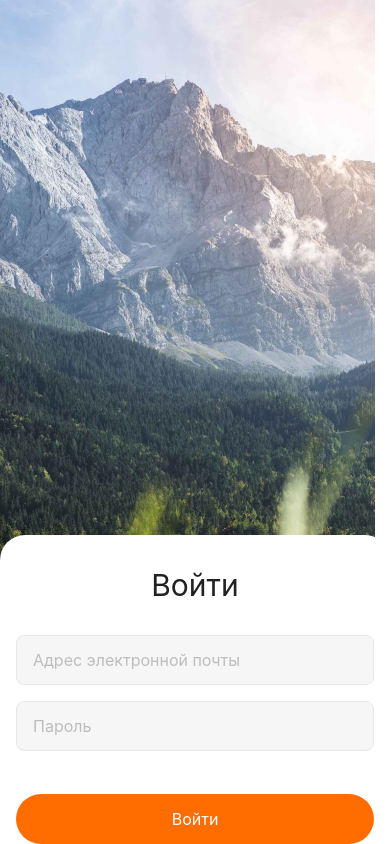
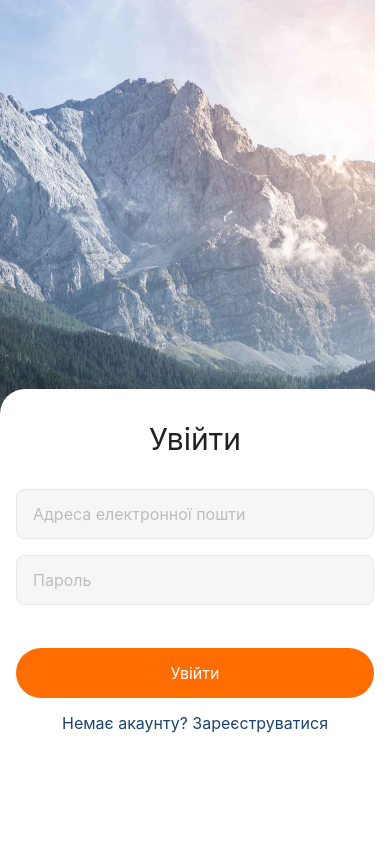
Before and after one commit to Se1ena/goit-react-native-hw, a React Native app in the folder my-new-app/: screen / in a window 390 px wide. Built offline with nearby package versions, Linux system fonts and the light colour scheme.

Commit message:
Hide/Show Keyboard

```diff
--- a/my-new-app/App.js
+++ b/my-new-app/App.js
@@ -1,33 +1,14 @@
 import { StatusBar } from "expo-status-bar";
-import { StyleSheet, View, Text, ImageBackground } from "react-native";
-// import { RegistrationScreen } from "./Screens/Components/RegistrationScreen/RegistrationScreen";
+//import { RegistrationScreen } from "./Screens/RegistrationScreen/RegistrationScreen";
 import { LoginScreen } from "./Screens/LoginScreen/LoginScreen";
+
 
 export default function App() {
   return (
-    <View style={styles.container}>
-      <ImageBackground
-        style={styles.image}
-        source={require("./assets/images/background-image.jpg")}
-      >
-        {/* <RegistrationScreen /> */}
-        <LoginScreen />
-      </ImageBackground>
+    <>
+      {/* <RegistrationScreen /> */}
+      <LoginScreen />
       <StatusBar style="auto" />
-    </View>
+    </>
   );
 }
-
-const styles = StyleSheet.create({
-  container: {
-    flex: 1,
-    backgroundColor: "#fff",
-    // alignItems: "center",
-    // justifyContent: "center",
-  },
-  image: {
-    flex: 1,
-    resizeMode: "cover",
-    justifyContent: "flex-end",
-  },
-});
--- a/my-new-app/Screens/LoginScreen/LoginScreen.js
+++ b/my-new-app/Screens/LoginScreen/LoginScreen.js
@@ -1,12 +1,39 @@
-import { StyleSheet, Text, TextInput, View, TouchableOpacity } from "react-native";
+import React, { useState } from "react";
+import {
+	StyleSheet,
+	Text,
+	ImageBackground,
+	TextInput,
+	View,
+	TouchableOpacity,
+	Platform,
+	KeyboardAvoidingView,
+	TouchableWithoutFeedback,
+	Keyboard,
+} from "react-native";
 
 export const LoginScreen = () => {
+    const [isShowKeyboard, setIsShowKeyboard] = useState(false);
+
+	const keyboardHide = () => {
+		setIsShowKeyboard(false);
+		Keyboard.dismiss();
+	};
 	return (
-		<View style={styles.box}>
-			<Text style={styles.formTitle}>Войти</Text>
+		<View style={styles.container}>
+			<TouchableWithoutFeedback onPress={keyboardHide}>
+				<ImageBackground style={styles.image} source={require("../../assets/images/background-image.jpg")}>
+					<KeyboardAvoidingView behavior={Platform.OS == "ios" && "padding"}>
+						<View style={{ ...styles.box, paddingBottom: isShowKeyboard ? 32 : 111 }}>
+							<Text style={styles.formTitle}>Увійти</Text>
 							<View style={styles.form}>
 								<View style={{ marginBottom: 16 }}>
-					<TextInput style={styles.input} placeholder={"Адрес электронной почты"} placeholderTextColor={"#BDBDBD"} />
+									<TextInput
+										style={styles.input}
+										placeholder={"Адреса електронної пошти"}
+										placeholderTextColor={"#BDBDBD"}
+										onFocus={() => setIsShowKeyboard(true)}
+									/>
 								</View>
 								<View style={{ marginBottom: 43 }}>
 									<TextInput
@@ -14,17 +41,34 @@ export const LoginScreen = () => {
 										placeholder={"Пароль"}
 										placeholderTextColor={"#BDBDBD"}
 										secureTextEntry={true}
+										onFocus={() => setIsShowKeyboard(true)}
 									/>
 								</View>
-				<TouchableOpacity activeOpacity={0.8} style={styles.btn}>
-					<Text style={styles.btnTitle}>Войти</Text>
+								<TouchableOpacity activeOpacity={0.8} style={styles.btnLogin}>
+									<Text style={styles.btnLoginTitle}>Увійти</Text>
 								</TouchableOpacity>
 							</View>
+							<TouchableOpacity style={styles.btnRegister}>
+								<Text style={styles.btnRegisterTitle}>Немає акаунту? Зареєструватися</Text>
+							</TouchableOpacity>
+						</View>
+					</KeyboardAvoidingView>
+				</ImageBackground>
+			</TouchableWithoutFeedback>
 		</View>
 	);
 };
 
 const styles = StyleSheet.create({
+	container: {
+		flex: 1,
+		backgroundColor: "#fff",
+	},
+	image: {
+		flex: 1,
+		resizeMode: "cover",
+		justifyContent: "flex-end",
+	},
 	box: {
 		paddingTop: 32,
 		borderTopRightRadius: 25,
@@ -32,39 +76,53 @@ const styles = StyleSheet.create({
 
 		backgroundColor: "#FFF",
 	},
-	formTitle: { marginBottom: 32, fontSize: 30, textAlign: "center", color: "#212121" },
+	formTitle: {
+		marginBottom: 32,
+		fontSize: 30,
+		textAlign: "center",
+		color: "#212121",
+	},
 	form: {
 		marginHorizontal: 16,
-		backgroundColor: "#FFF",
 	},
 	input: {
 		paddingLeft: 16,
 		paddingRight: 16,
-
 		height: 50,
 		fontSize: 16,
 		lineHeight: 19,
-
 		borderWidth: 1,
 		borderColor: "#E8E8E8",
 		borderRadius: 8,
-
 		backgroundColor: "#F6F6F6",
 		color: "#212121",
 	},
-	btn: {
+	btnLogin: {
+		marginBottom: 16,
 		height: 50,
 
 		justifyContent: "center",
         alignItems: "center",
-
 		borderRadius: 50,
 		backgroundColor: "#FF6C00",
 	},
-	btnTitle: {
+	btnLoginTitle: {
+		fontSize: 16,
+		lineHeight: 19,
+        justifyContent: "center",
+
+		color: "#FFF",
+	},
+	btnRegister: {
+		marginHorizontal: 50,
+
+		justifyContent: "center",
+		alignItems: "center",
+	},
+	btnRegisterTitle: {
 		fontSize: 16,
 		lineHeight: 19,
 
-		color: "#FFF",
+		color: "#1B4371",
 	},
 });
```
Lines whose indentation alone changed are shown as unchanged.
